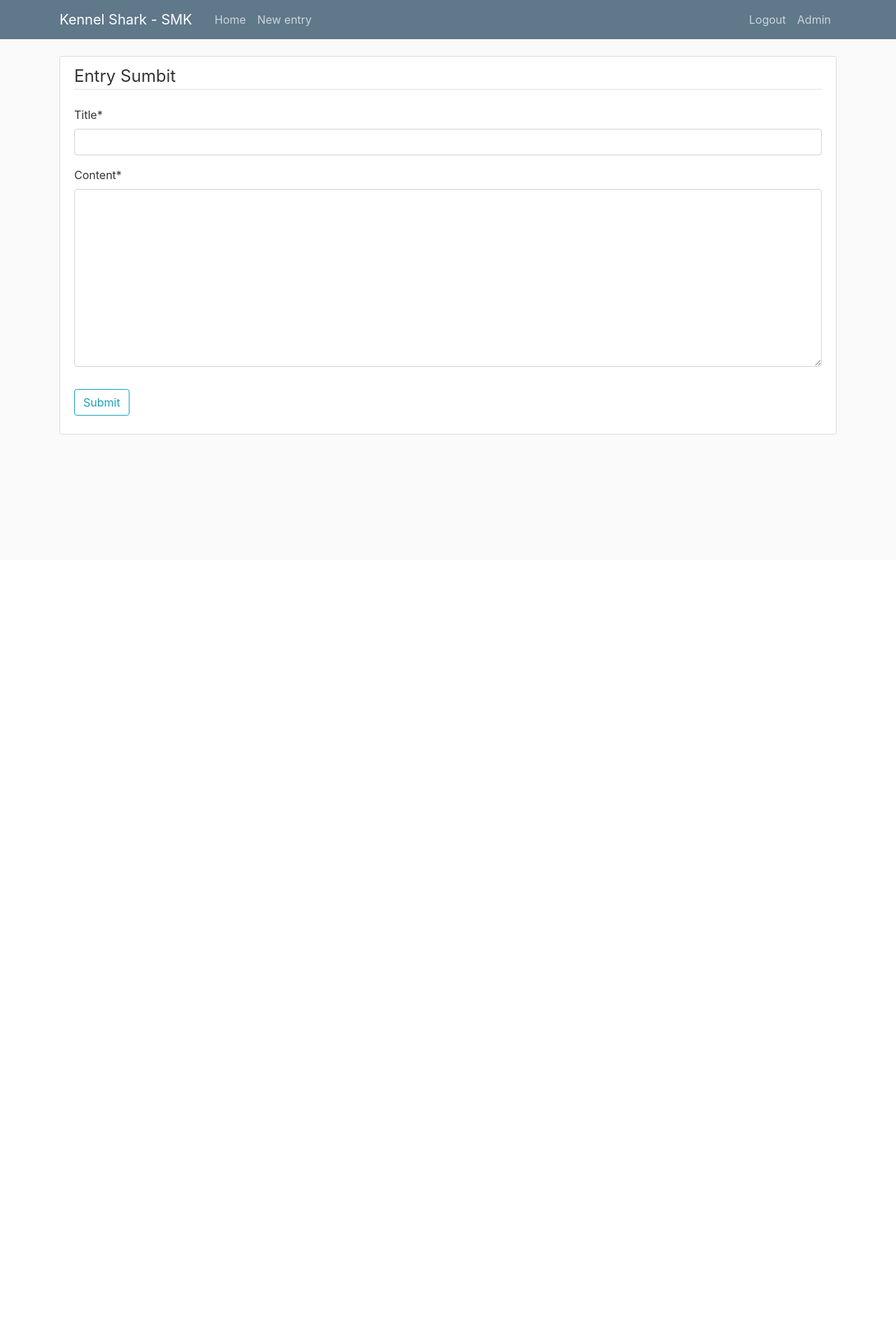
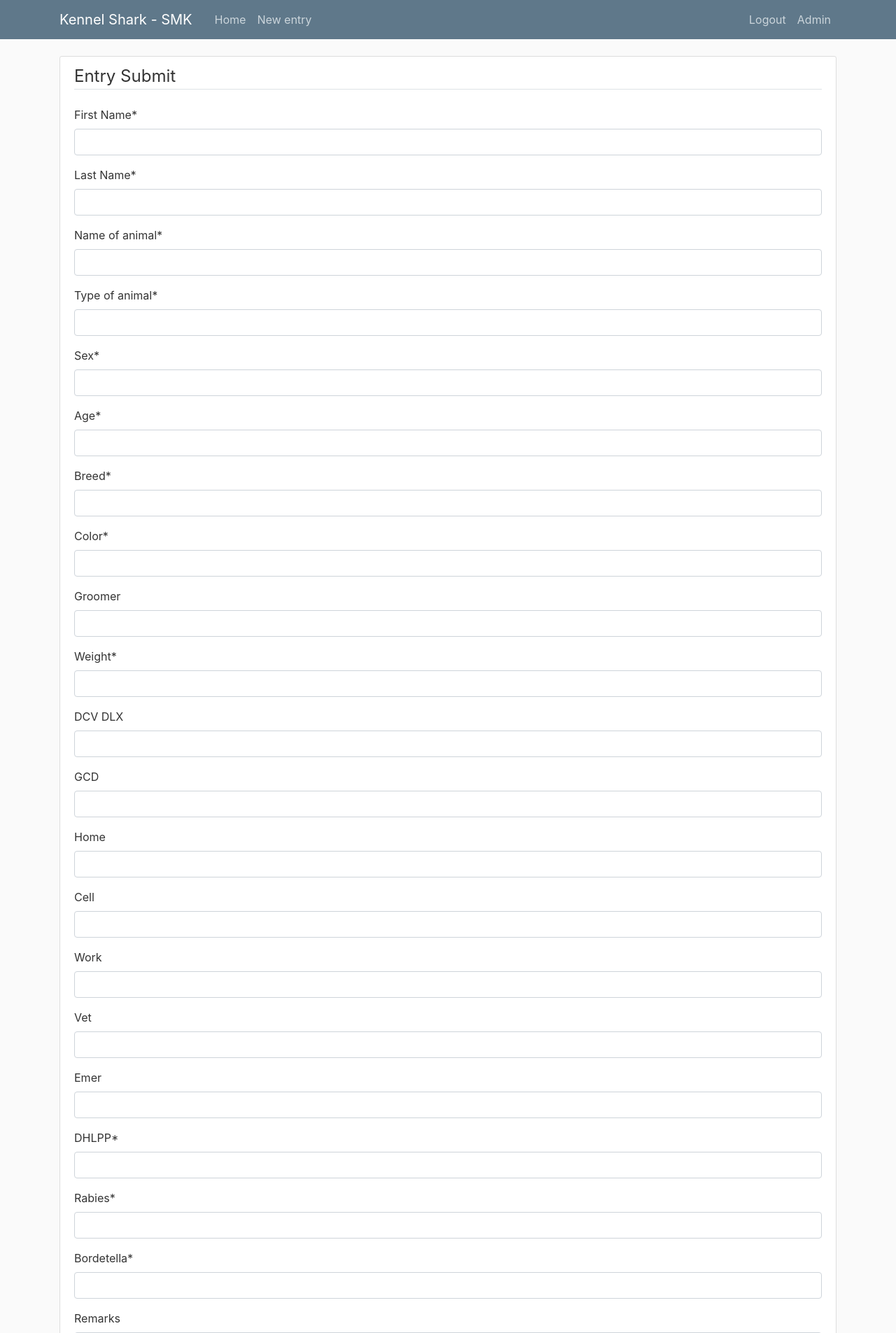
Before and after one commit to Davisp223/KennelShark, a Django app: page /ui/entry/new/ in a window 1280 px wide. Shown: the top 1905 px of the page at 70% size. Before the commit the page ends 621 px from the top, so only its background shows below. Run offline with Django 3.2, Linux system fonts and the light colour scheme; the visitor is signed in with stand-in values (Sample User, id 1); some libraries are stand-ins or nearby versions.

Commit message:
Entry system is refinded and all feilds have been populated

```diff
--- a/ui/models.py
+++ b/ui/models.py
@@ -6,10 +6,38 @@ from django.urls import reverse
 
 
 class Entry(models.Model):
-    title = models.CharField(max_length=100)
-    content = models.TextField()
+    First_Name = models.CharField(max_length=25, null=True)
+    Last_Name = models.CharField(max_length=25, null=True)
+    Name_of_animal = models.CharField(max_length=25, null=True)
+    Type_of_animal = models.CharField(max_length=10, null=True)
+    Sex = models.CharField(max_length=10, null=True)
+    Age = models.CharField(max_length=10, null=True)
+    Breed = models.CharField(max_length=50, null=True)
+    Color = models.CharField(max_length=40, null=True)
+    Groomer = models.CharField(max_length=40, null=True, blank=True)
+    Weight = models.CharField(max_length=40, null=True)
+    DCV_DLX= models.CharField(max_length=40, null=True, blank=True)
+    GCD = models.CharField(max_length=40, null=True, blank=True)
+    Home = models.CharField(max_length=40, null=True, blank=True)
+    Cell = models.CharField(max_length=40, null=True, blank=True)
+    Work = models.CharField(max_length=40, null=True, blank=True)
+    Vet= models.CharField(max_length=40, null=True, blank=True)
+    Emer = models.CharField(max_length=40, null=True, blank=True)
+    DHLPP = models.CharField(max_length=40, null=True)
+    Rabies = models.CharField(max_length=40, null=True)
+    Bordetella = models.CharField(max_length=40, null=True)
+    Remarks = models.CharField(max_length=40, null=True, blank=True)
+    Our_or_own_food = models.CharField(max_length=40, null=True)
+    Meds = models.CharField(max_length=40, null=True, blank=True)
+    Rot= models.CharField(max_length=40, null=True, blank=True)
+    Starts= models.CharField(max_length=40, null=True, blank=True)
+    Ends= models.CharField(max_length=40, null=True, blank=True)
+    Mrn= models.CharField(max_length=40, null=True, blank=True)
+    Eve= models.CharField(max_length=40, null=True, blank=True)
+    Dosage= models.CharField(max_length=40, null=True, blank=True)
     date_posted = models.DateTimeField(default=timezone.now)
     author = models.ForeignKey(User, on_delete=models.CASCADE)
+
 
     def __str__(self):
         return self.title
--- a/ui/templates/ui/entry_confirm_delete.html
+++ b/ui/templates/ui/entry_confirm_delete.html
@@ -5,7 +5,7 @@
             {% csrf_token %}
             <fieldset class="form-group">
                 <legend class="border-bottom mb-4">Delete Entry</legend>
-                <h2>Are you sure you want to delete the entry "{{ object.title }}"</h2>
+                <h2>Are you sure you want to delete the entry "{{ object.Name_of_animal }} , {{ object.Last_Name }}"</h2>
             </fieldset>
             <div class="form-group">
                 <button class="btn btn-outline-danger" type="submit">Yes, Delete</button>
--- a/ui/templates/ui/entry_form.html
+++ b/ui/templates/ui/entry_form.html
@@ -6,7 +6,7 @@
         <form method="POST">
             {% csrf_token %}
             <fieldset class="form-group">
-                <legend class="border-bottom mb-4">Entry Sumbit</legend>
+                <legend class="border-bottom mb-4">Entry Submit</legend>
                 {{ form|crispy }}
             </fieldset>
             <div class="form-group">
--- a/ui/templates/ui/index.html
+++ b/ui/templates/ui/index.html
@@ -7,8 +7,8 @@
               <a class="mr-2" href="#">{{ entry.author }}</a>
               <small class="text-muted">{{ entry.date_posted }}</small>
             </div>
-            <h2><a class="article-title" href="{% url 'entry-detail' entry.id %}">{{ entry.title }}</a></h2>
-            <p class="article-content">{{  entry.content }}</p>
+            <h2><a class="article-title" href="{% url 'entry-detail' entry.id %}">{{ entry.Name_of_animal }}</a></h2>
+            <p class="article-content">{{  entry.DCV_DLX }}</p>
           </div>
         </article>
     {% endfor %}
--- a/ui/views.py
+++ b/ui/views.py
@@ -25,34 +25,30 @@ class EntryDetailView(LoginRequiredMixin, DetailView):
 
 class EntryCreateView(LoginRequiredMixin, CreateView):
     model = Entry
-    fields = ['title', 'content']
+    fields = [
+        'First_Name','Last_Name','Name_of_animal','Type_of_animal','Sex','Age','Breed','Color','Groomer','Weight','DCV_DLX','GCD','Home','Cell','Work','Vet','Emer','DHLPP','Rabies','Bordetella','Remarks','Our_or_own_food',
+        'Meds','Rot','Starts','Ends','Mrn','Eve','Dosage'
+    ]
 
     def form_valid(self, form):
         form.instance.author = self.request.user
         return super().form_valid(form)
 
 
-class EntryUpdateView(LoginRequiredMixin, UserPassesTestMixin, UpdateView):
+class EntryUpdateView(LoginRequiredMixin,  UpdateView):
     model = Entry
-    fields = ['title', 'content']
+    fields = [
+        'First_Name','Last_Name','Name_of_animal','Type_of_animal','Sex','Age','Breed','Color','Groomer','Weight','DCV_DLX','GCD','Home','Cell','Work','Vet','Emer','DHLPP','Rabies','Bordetella','Remarks','Our_or_own_food',
+        'Meds','Rot','Starts','Ends','Mrn','Eve','Dosage'
+    ]
 
     def form_valid(self, form):
         form.instance.author = self.request.user
         return super().form_valid(form)
 
-    def test_func(self):
-        Entry = self.get_object()
-        if self.request.user == Entry.author:
-            return True
-        return False
 
 
-class EntryDeleteView(LoginRequiredMixin, UserPassesTestMixin, DeleteView):
+
+class EntryDeleteView(LoginRequiredMixin,  DeleteView):
     model = Entry
     success_url = '/ui/'
-
-    def test_func(self):
-        Entry = self.get_object()
-        if self.request.user == Entry.author:
-            return True
-        return False
```
Also changed, not shown: ui/templates/ui/entry_detail.html (+4 -4 lines), ui/migrations/0002_auto_20210607_1533.py (added), ui/migrations/0003_auto_20210607_1545.py (added).
